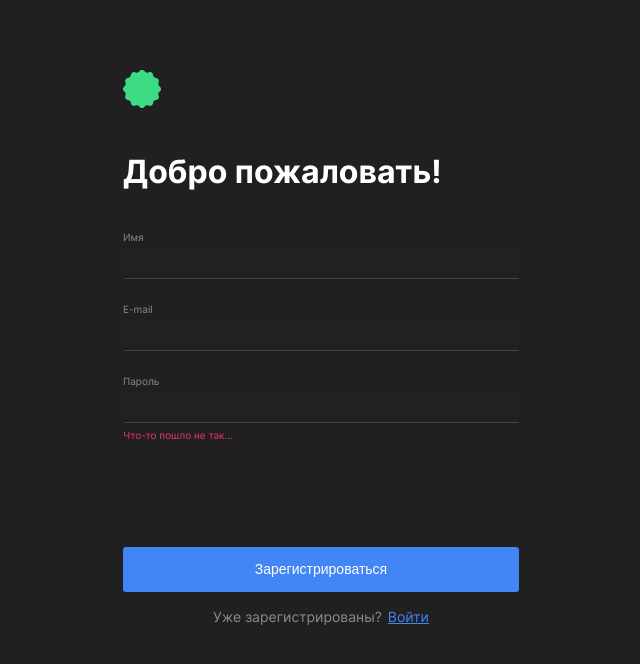
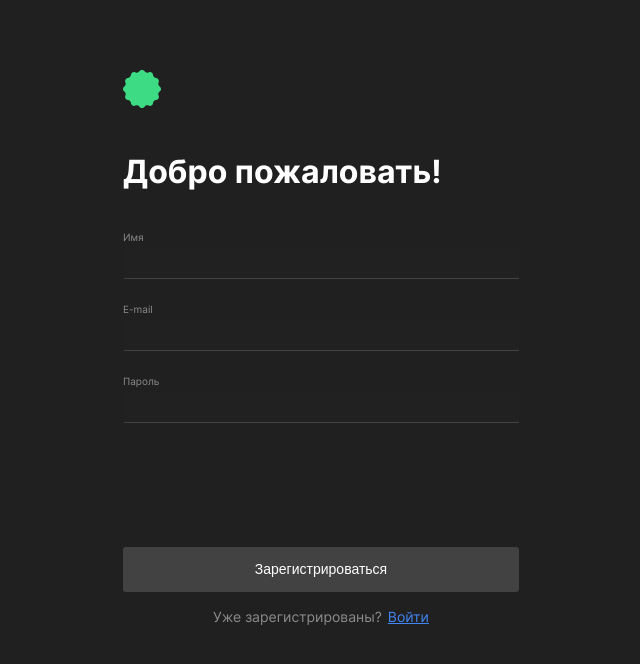
Before and after one commit to Z1zan/movies-explorer-frontend, a React (Create React App) app: page /signup in a window 1280 px wide. Shown: the top 664 px of the page, without its empty margins (319-959 px from the left). Built offline with nearby package versions, Linux system fonts and the light colour scheme.

Commit message:
add: добавил валидацию на страницу регистрации

```diff
--- a/src/components/Profile/Profile.jsx
+++ b/src/components/Profile/Profile.jsx
@@ -13,8 +13,8 @@ function Profile(props) {
   const [name, setName] = useState();
   const [emailError, setEmailError] = useState('');
   const [nameError, setNameError] = useState('');
-  const [emailValid, setEmailValid] = useState('false');
-  const [nameValid, setNameValid] = useState('false');
+  const [emailValid, setEmailValid] = useState(false);
+  const [nameValid, setNameValid] = useState(false);
 
   useEffect(() => {
     setEmail(currentUser.email);
@@ -92,7 +92,7 @@ function Profile(props) {
         </div>
         <div className='profile__buttons'>
           <button onClick={handleSubmit}  type='submit'
-                  className={ `profile__btn profile__edit-btn ${emailValid && nameValid ? '' : '_unactive'}`}
+                  className={ `profile__btn profile__edit-btn ${emailValid && nameValid ? '' : '_unactiveProfile'}`}
                   disabled={emailValid && nameValid ? false : true}
           >
             Редактировать
--- a/src/components/Register/Register.jsx
+++ b/src/components/Register/Register.jsx
@@ -9,14 +9,56 @@ function Register(props) {
   const [name, setName] = useState('');
   const[password, setPassword] = useState('');
 
+  const [emailError, setEmailError] = useState('');
+  const [nameError, setNameError] = useState('');
+  const [passwordError, setPasswordError] = useState('');
+
+  const [emailValid, setEmailValid] = useState(false);
+  const [nameValid, setNameValid] = useState(false);
+  const [passwordValid, setPasswordValid] = useState(false);
+
   function handleChangeEmail(e) {
     setEmail(e.target.value)
+
+    const val = /^([A-Za-z0-9_\-\.])+\@([A-Za-z0-9_\-\.])+\.([A-Za-z]{2,4})$/;
+    if (!e.target.value) {
+      setEmailError('Email не может быть пустым');
+      setEmailValid(false);
+    } else if (!val.test(String(e.target.value).toLowerCase())) {
+      setEmailError('Некорректный email');
+      setEmailValid(false);
+    } else {
+      setEmailError('');
+      setEmailValid(true);
+    }
   }
   function handleChangeName(e) {
     setName(e.target.value)
+
+    if(!e.target.value) {
+      setNameError('Имя не может быть пустым')
+      setNameValid(false);
+    } else if (e.target.value.length <= 2) {
+      setNameError('Имя должно быть больше 2-х символов')
+      setNameValid(false);
+    } else {
+      setNameError('')
+      setNameValid(true);
+    }
   }
   function handleChangePassword(e) {
     setPassword(e.target.value)
+
+    if(!e.target.value) {
+      setPasswordError('Пароль не может быть пустым')
+      setPasswordValid(false);
+    } else if (e.target.value.length < 8) {
+      setPasswordError('Пароль должен быть больше 8-х символов')
+      setPasswordValid(false);
+    } else {
+      setPasswordError('')
+      setPasswordValid(true);
+    }
   }
 
   function handleSubmit(e) {
@@ -42,29 +84,38 @@ function Register(props) {
         <div className='form__container'>
           <div className='form__form'>
             <label className='form__label form__label_name'>Имя</label>
-            <input value={name} onChange={handleChangeName} className='form__field form__field_email' type='text' name='name'
+            <input value={name} onChange={handleChangeName}
+                   className={`form__field form__field_email ${nameValid ? '' : '_incorrect'}`}
+                   type='text' name='name'
                    required='' minLength='2' maxLength='30' />
-            <span className='form__error'></span>
+            <span className='form__error'>{nameError}</span>
           </div>
 
           <div className='form__form'>
             <label className='form__label form__label_email'>E-mail</label>
-            <input value={email} onChange={handleChangeEmail} className='form__field form__field_email' type='email' name='email'
+            <input value={email} onChange={handleChangeEmail}
+                   className={`form__field form__field_email ${emailValid ? '' : '_incorrect'}`}
+                   type='email' name='email'
                    required='' minLength='2' maxLength='30' />
-            <span className='form__error'></span>
+            <span className='form__error'>{emailError}</span>
           </div>
 
           <div className='form__form'>
             <label className='form__label form__label_password'>Пароль</label>
-            <input value={password} onChange={handleChangePassword} className='form__field form__field_password _incorrect' type='password' name='password'
+            <input value={password} onChange={handleChangePassword}
+                   className={`form__field form__field_password ${passwordValid ? '' : '_incorrect'}`}
+                   type='password' name='password'
                    required='' minLength='8' />
-            <span className='form__error'>Что-то пошло не так...</span>
+            <span className='form__error'>{passwordError}</span>
           </div>
         </div>
       </div>
 
       <div className='form__btn'>
-        <button className='form__submit-btn form__submit-btn_inactive' type='submit'>
+        <button disabled={emailValid && nameValid && passwordValid ? false : true}
+                className={`form__submit-btn form__submit-btn_inactive ${emailValid && nameValid && passwordValid ? '' : '_unactiveSubmitBtn'} `}
+                type='submit'
+        >
           Зарегистрироваться
         </button>
         <p className='form__description'>
--- a/src/index.css
+++ b/src/index.css
@@ -109,8 +109,14 @@ code {
 
 }
 
-._unactive {
+._unactiveProfile {
   color: #424242 !important;
+  cursor: unset !important;
+}
+
+._unactiveSubmitBtn {
+  background-color: #424242 !important;
+  color: #fff !important;
   cursor: unset !important;
 }
 
```
